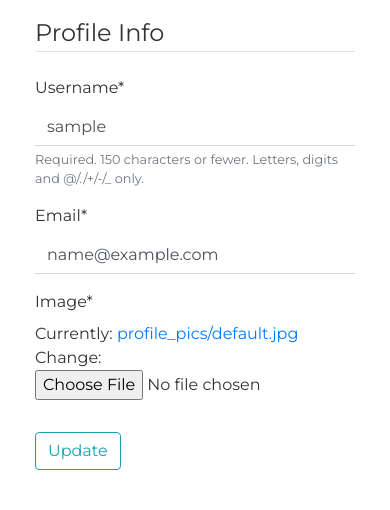
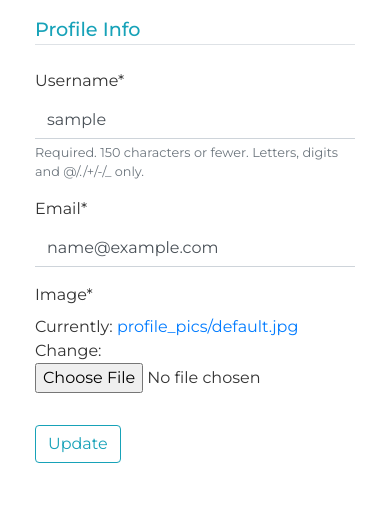
Before and after one commit to GBrachetta/new-blog, a Django app: page /profile/ in a window 390 px wide. Shown: the part 216-726 px from the top of the page. Run offline with Django 3.2, Linux system fonts and the light colour scheme; the visitor is signed in with stand-in values (Sample User, id 1); some libraries are stand-ins or nearby versions.

Commit message:
Adjusted style of profile page for mobile

```diff
--- a/blog/static/blog/main.css
+++ b/blog/static/blog/main.css
@@ -180,3 +180,18 @@ label[for="id_body"] {
     word-break: break-all;
     word-wrap: break-word;
 }
+
+.legend-profile {
+    font-size: 1.2rem;
+    font-weight: 500;
+}
+
+@media screen and (min-width: 768px) {
+    .username {
+        font-size: 2rem;
+    }
+
+    .legend-profile {
+        font-size: 1.5rem;
+    }
+}
--- a/users/templates/users/profile.html
+++ b/users/templates/users/profile.html
@@ -16,7 +16,7 @@ my profile
     <form method="POST" enctype="multipart/form-data">
         {% csrf_token %}
         <fieldset class="form-group">
-            <legend class="border-bottom mb-4">Profile Info</legend>
+            <legend class="border-bottom text-info mb-4 legend-profile">Profile Info</legend>
             {{ u_form|crispy }}
             {{ p_form|crispy }}
         </fieldset>
```
